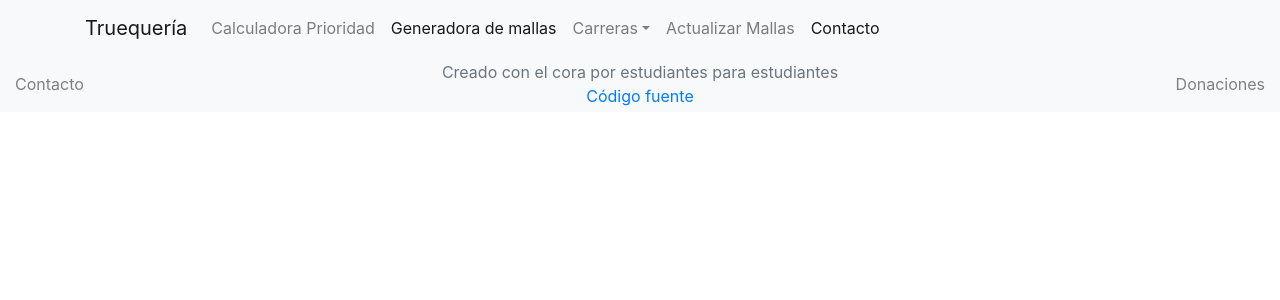
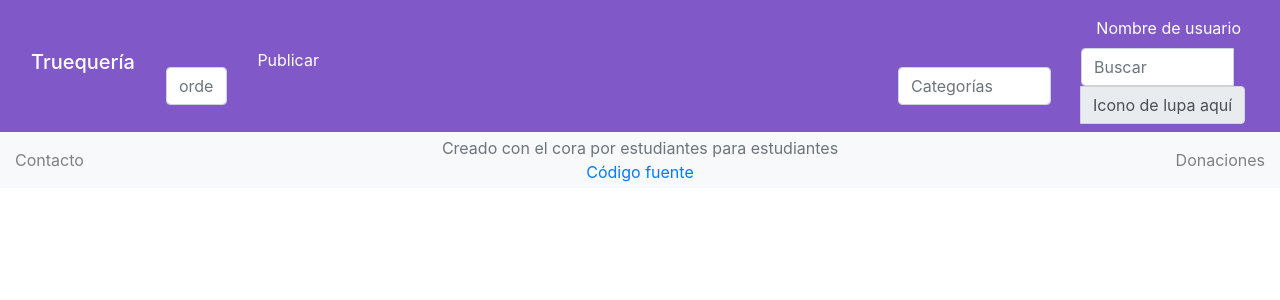
Before and after one commit to crojasmo/ProyectoInterfacesUsuarias, a React (Create React App) app: page /aportes in a window 1280 px wide. Shown: the top 300 px of the page. Built offline with nearby package versions, Linux system fonts and the light colour scheme.

Commit message:
Header is now more like prototype

```diff
--- a/src/Components/header.js
+++ b/src/Components/header.js
@@ -5,6 +5,7 @@ import Container from "react-bootstrap/cjs/Container";
 import PropTypes from "prop-types"
 import { withRouter } from "react-router"
 import {Link, NavLink} from "react-router-dom";
+import {Col, FormControl, InputGroup, Row} from "react-bootstrap";
 
 class Header extends React.Component {
 
@@ -23,18 +24,41 @@ class Header extends React.Component {
 
     render() {
         return <>
-            <Navbar bg="light" expand="lg">
-                <Container fluid={"xl"}>
-                    <Link to={`/`} component={Navbar.Brand}>Truequería</Link>
+            <Navbar bg="" expand="lg" className={"barra"}>
+                <Container fluid={true}>
+                    <Link to={`/`} className={"text-white h1"} component={Navbar.Brand}>Truequería</Link>
                     <Navbar.Toggle aria-controls="basic-navbar-nav" />
-                    <Navbar.Collapse id="basic-navbar-nav">
-                        <Nav className="mr-auto">
-                            <Link to={`/`} component={Nav.Link}>Calculadora Prioridad</Link>
-                            <NavLink to={`/`} component={Nav.Link}>Generadora de mallas</NavLink>
-                            <Nav.Link href="#" className={'dropdown-toggle d-none d-lg-block'}>Carreras</Nav.Link>
-                            <Nav.Link href="#link">Actualizar Mallas</Nav.Link>
-                            <NavLink to={"/"} component={Nav.Link}>Contacto</NavLink>
-                        </Nav>
+
+                    <Navbar.Collapse id="basic-navbar-nav" className={"flex-column"}>
+                        <Row className={"ml-auto"}>
+                            <Col>
+                                <Nav className="">
+                                    <NavLink to={"/"} className={"text-white"} component={Nav.Link}>Nombre de usuario</NavLink>
+                                </Nav>
+                            </Col>
+                        </Row>
+                        <Row className={"w-100 align-items-center"}>
+                            <Col md={1}>
+                                <FormControl type="text" id="inlineFormInputGroupUsername2" placeholder="ordenar" />
+                            </Col>
+                            <Col className={"align-self-start align-items-center text-left"}>
+                                <NavLink to={"/"}  className={"mb-0 align-items-center text-white"}>Publicar</NavLink>
+                            </Col>
+                            <Col md={2}>
+                                <FormControl type="text" id="inlineFormInputGroupUsername2" placeholder="Categorías" />
+                            </Col>
+                            <Col md={2}>
+                                <InputGroup>
+                                    <FormControl type="search" id="inlineFormInputGroupUsername2" placeholder="Buscar" />
+                                    <InputGroup.Append>
+                                        <InputGroup.Text id="inputGroup-sizing-default">Icono de lupa aquí</InputGroup.Text>
+                                    </InputGroup.Append>
+
+                                </InputGroup>
+
+                            </Col>
+                        </Row>
+
                     </Navbar.Collapse>
                 </Container>
             </Navbar>
--- a/src/index.css
+++ b/src/index.css
@@ -11,3 +11,7 @@ code {
   font-family: source-code-pro, Menlo, Monaco, Consolas, 'Courier New',
     monospace;
 }
+
+.barra {
+  background: #8158C7;
+}
```
